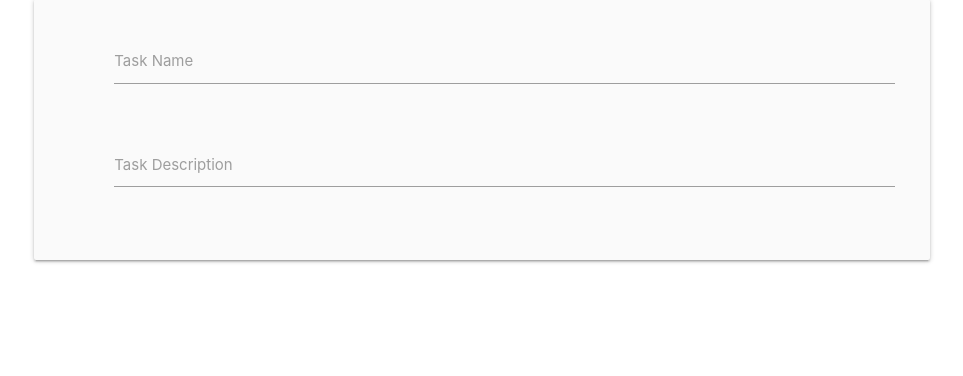
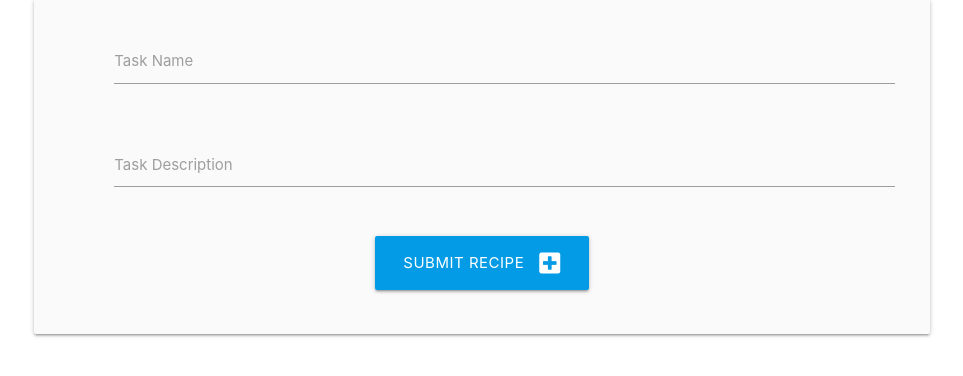
Before and after one commit to Code-Institute-Submissions/milestoneproject3-8, a Flask app: page /add_task in a window 1280 px wide. Shown: the part 160-536 px from the top of the page, without its empty margins (158-1121 px from the left). Run offline with Flask 2, Linux system fonts and the light colour scheme; data that the repository does not hold is empty; some libraries are stand-ins or nearby versions.

Commit message:
Added submit button

```diff
--- a/app.py
+++ b/app.py
@@ -24,9 +24,26 @@ def get_tasks():
     return render_template("tasks.html", tasks=tasks)
 
 
-@app.route("/add_task")
+@app.route("/add_task", methods = ["GET", "POST"])
 def add_task():
-    return render_template("add_task.html")
+    if request.method == "POST":
+        is_urgent = "on" if request.form.get("is_urgent") else "off"
+        task = {
+            "category_name": request.form.get("category_name"),
+            "task_name": request.form.get("task_name"),
+            "task_description": request.form.get("task_description"),
+            "is_urgent": is_urgent,
+            "due_date": request.form.get("due_date"),
+            "created_by": session["user"]
+        }
+        mongo.db.tasks.insert_one(task)
+        flash ("Task Sucessfully Added")
+        return redirect(url_for("get_tasks"))
+
+    categories = mongo.db.categories.find().sort("category_name", 1)
+    return render_template("add_task.html", categories=categories)
+
+
 
 
 if __name__ == "__main__":
--- a/templates/add_task.html
+++ b/templates/add_task.html
@@ -5,7 +5,7 @@
     <h3 class="light-blue-text text-darken-4 center-align">Add Recipe</h3>
 
     <div class="row card-panel grey lighten-5">
-        <form class="col s12">
+        <form class="col s12" method="POST" action="{{ url_for('add_task') }}">
             <div class="row">
                 <div class="input-field col s12">
                     <i class="material-icons prefix"></i>
@@ -20,6 +20,13 @@
                     <label for="task_description">Task Description</label>
                 </div>
             </div>
+            <div class="row">
+                <div class="col s12 center-align">
+                    <button type="submit" class="btn-large light-blue darken-1 text-shadow">
+                    Submit Recipe<i class="fas fa-plus-square right"></i>
+                    </button>
+                </div>
+            </div>
         </form>
     </div>
 
--- a/templates/tasks.html
+++ b/templates/tasks.html
@@ -9,7 +9,7 @@
         {{ task.is_urgent }}<br>
         {{ task.due_date }}
     {% endfor %}-->
-
+    <h3 class="center-align">Recipies</h3>
 
     <ul class="collapsible">
         {% for task in tasks %}
```
